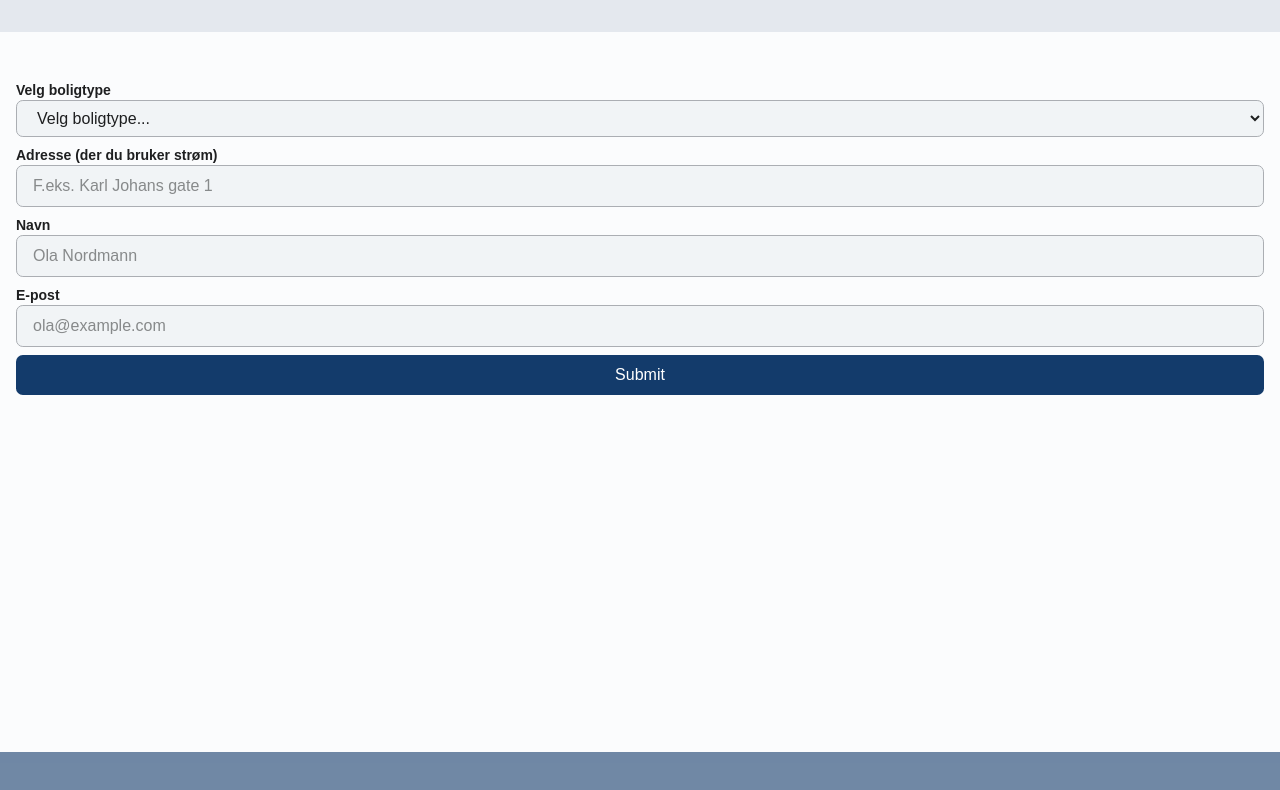
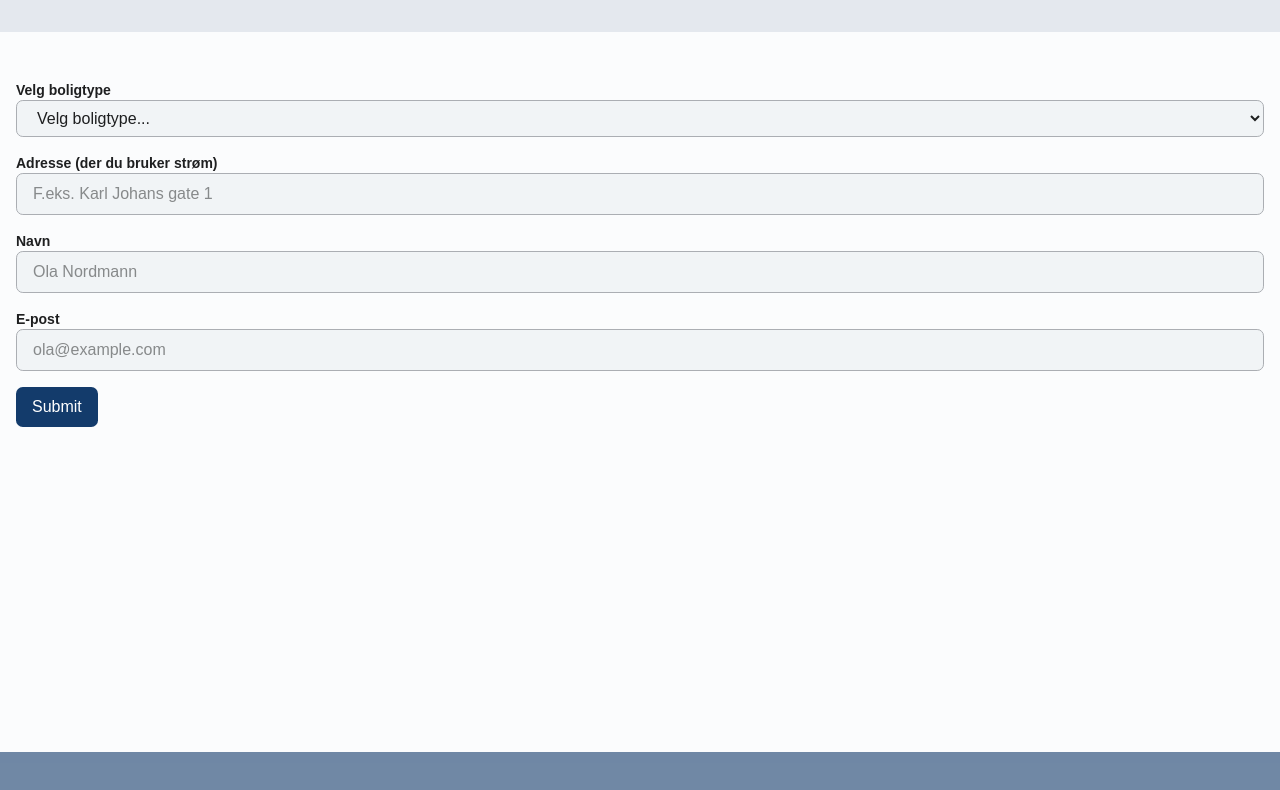
Before and after one commit to SindreSau/json-dynamic-form, a React (Vite) app: page / in a window 1280 px wide. Shown: the top 790 px of the page. Built offline with nearby package versions, Linux system fonts and the light colour scheme; a web font is replaced by a local one.

Commit message:
feat: working dynamic-form with generated IDs for each label-input pair

```diff
--- a/src/App.tsx
+++ b/src/App.tsx
@@ -1,67 +1,13 @@
 import MainLayout from '@layouts/main-layout';
-import { Button } from '@components/ui/button';
-import { Input } from '@components/ui/input';
-
-import { useState } from 'react';
-import { Select } from './components/ui/select';
+import DynamicForm from './components/ui/dynamic-form';
+import exampleSchema from '@schemas/example.json';
 
 const App = () => {
-  const [value, setValue] = useState<string>('');
-
-  const handleSubmit = (e: React.FormEvent<HTMLFormElement>) => {
-    e.preventDefault();
-    const formData = new FormData(e.currentTarget);
-    const data = Object.fromEntries(formData.entries());
-    console.log('Form submitted with: ', data);
-  };
+  const schema = JSON.parse(JSON.stringify(exampleSchema));
 
   return (
     <MainLayout>
-      <form onSubmit={handleSubmit} className="flex flex-col gap-2">
-        <Select
-          label="Velg boligtype"
-          options={[
-            { label: 'Velg boligtype...', value: '' },
-            { label: 'Leilighet', value: 'leilighet' },
-            { label: 'Enebolig', value: 'enebolig' },
-            { label: 'Rekkehus', value: 'rekkehus' },
-            { label: 'Hytte', value: 'hytte' },
-          ]}
-          value={value}
-          id="property_type"
-          name="property_type"
-          onValueChange={(newValue, selectedItem) => {
-            setValue(newValue);
-            console.log('Selected item:', selectedItem);
-          }}
-        />
-
-        <Input
-          type="text"
-          placeholder="F.eks. Karl Johans gate 1"
-          label="Adresse (der du bruker strøm)"
-          name="address_street_name"
-          id="address_street_name"
-        />
-
-        <Input
-          type="text"
-          placeholder="Ola Nordmann"
-          label="Navn"
-          name="name"
-          id="name"
-        />
-
-        <Input
-          type="email"
-          placeholder="ola@example.com"
-          label="E-post"
-          name="email"
-          id="email"
-        />
-
-        <Button type="submit">Submit</Button>
-      </form>
+      <DynamicForm schema={schema} />
     </MainLayout>
   );
 };
--- /dev/null
+++ b/src/components/ui/dynamic-form.tsx
@@ -0,0 +1,103 @@
+import {
+  validateFormSchema,
+  type FieldSchema,
+  type FormSchema,
+} from '@/utils/validation/form-schema';
+import { Button } from '@components/ui/button';
+import { Input } from '@components/ui/input';
+import { Select } from '@components/ui/select';
+import { useState, useMemo } from 'react';
+
+type DynamicFormProps = {
+  schema?: FormSchema;
+};
+
+const DynamicForm = ({ schema }: DynamicFormProps) => {
+  const [selectValues, setSelectValues] = useState<Record<string, string>>({});
+
+  const handleSubmit = (e: React.FormEvent<HTMLFormElement>) => {
+    e.preventDefault();
+    const formData = new FormData(e.currentTarget);
+    const data = Object.fromEntries(formData.entries());
+    console.log('Form submitted with: ', data);
+  };
+
+  const fieldsWithIds = useMemo(() => {
+    if (!schema?.fields) return [];
+
+    return schema.fields.map((field, index) => ({
+      ...field,
+      id: `field-${field.name}-${index}`,
+    }));
+  }, [schema?.fields]);
+
+  const isValidSchema = validateFormSchema(schema as object);
+  if (!isValidSchema.valid) {
+    console.error('Invalid schema:', isValidSchema.errors);
+    return (
+      <div>
+        <h2 className="text-destructive">Invalid form schema</h2>
+        {isValidSchema.errors && isValidSchema.errors.length > 0 && (
+          <ul>
+            {isValidSchema.errors.map((error, index) => (
+              <li className="text-destructive" key={index}>
+                {error.message}
+              </li>
+            ))}
+          </ul>
+        )}
+      </div>
+    );
+  }
+
+  const handleSelectChange = (fieldName: string, value: string) => {
+    setSelectValues((prev) => ({
+      ...prev,
+      [fieldName]: value,
+    }));
+  };
+
+  return (
+    <form onSubmit={handleSubmit}>
+      {fieldsWithIds.map((field: FieldSchema & { id: string }) => {
+        switch (field.type) {
+          case 'text':
+          case 'email':
+            return (
+              <div key={field.id} className="mb-4">
+                <Input
+                  id={field.id}
+                  name={field.name}
+                  type={field.type}
+                  label={field.label}
+                  placeholder={field.placeholder}
+                  required={field.required}
+                />
+              </div>
+            );
+          case 'select':
+            return (
+              <div key={field.id} className="mb-4">
+                <Select
+                  id={field.id}
+                  name={field.name}
+                  label={field.label}
+                  options={field.options}
+                  value={selectValues[field.name] || ''}
+                  onValueChange={(value) =>
+                    handleSelectChange(field.name, value)
+                  }
+                />
+              </div>
+            );
+          default:
+            return null;
+        }
+      })}
+
+      <Button type="submit">Submit</Button>
+    </form>
+  );
+};
+
+export default DynamicForm;
--- a/src/styles/theme.css
+++ b/src/styles/theme.css
@@ -25,7 +25,7 @@
   --color-success-foreground: #ffffff;
   --color-warning: #ffb300;
   --color-warning-foreground: #ffffff;
-  --color-destructive: #ff3b30;
+  --color-destructive: #bb0900;
   --color-destructive-foreground: #ffffff;
 
   /* Fonts */
```
